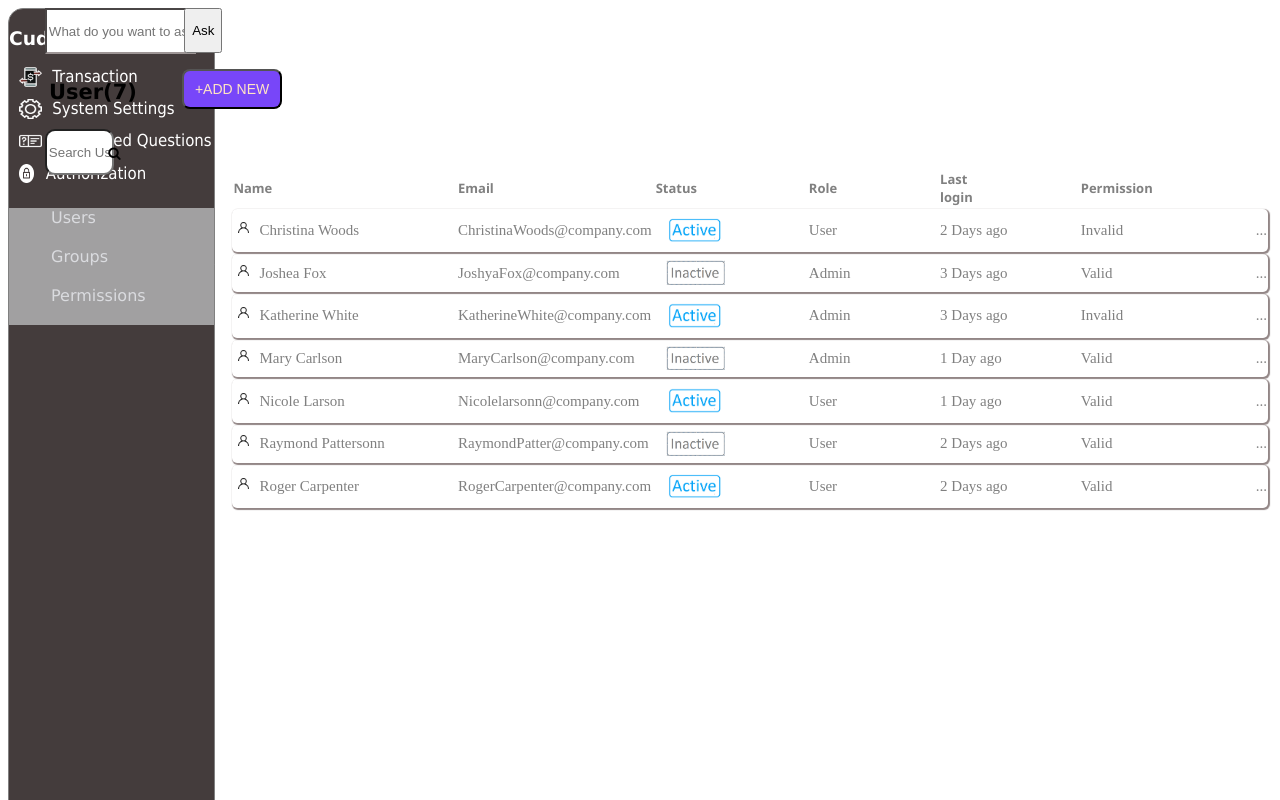
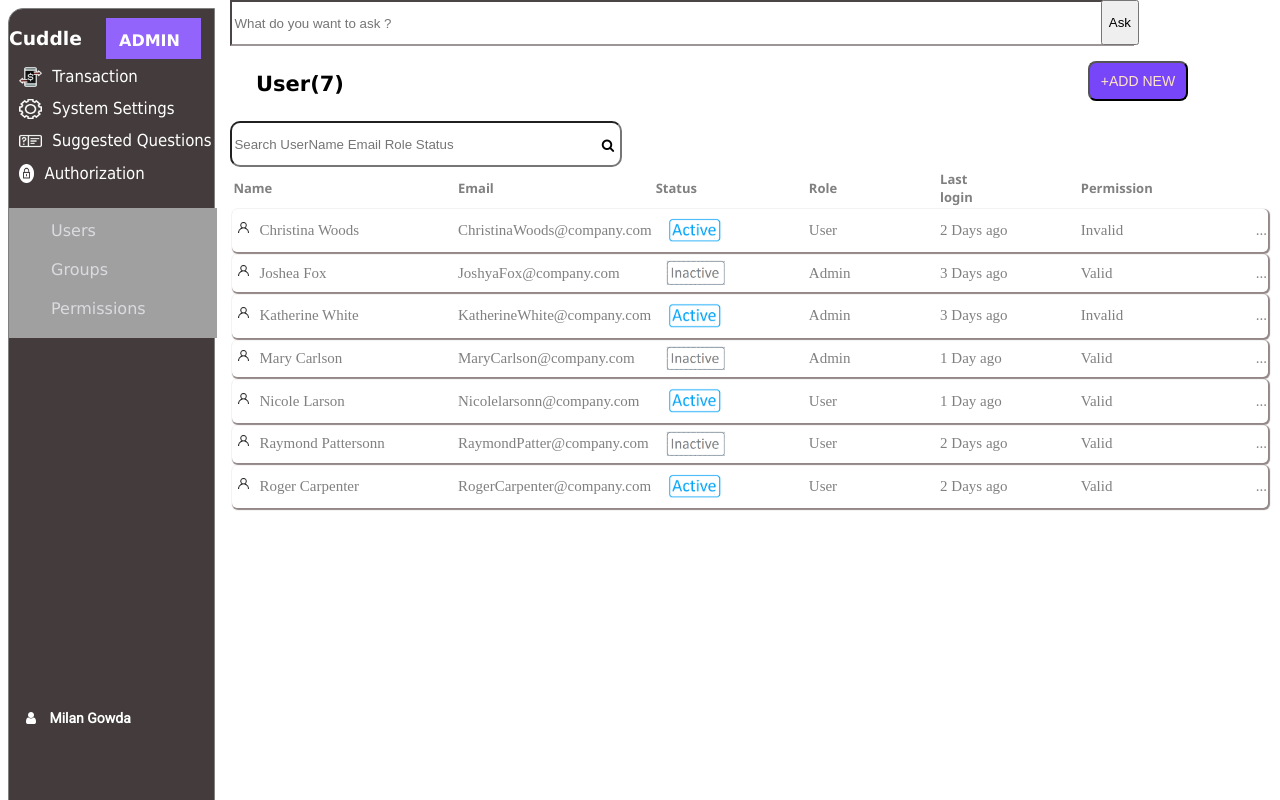
Before and after one commit to MIlanJP/UI-Basic, a plain HTML site: page index.html in a window 1280 px wide. Both pictures are taken after a click on the button "Authorization". Drawn offline with Linux system fonts and the light colour scheme.

Commit message:
Added Admin icOn at bottom of the side nav bar

```diff
--- a/index.html
+++ b/index.html
@@ -13,7 +13,8 @@
 
 <div class="side-vertical-bar" >
     <div class="vh">
-        <h3 class='name-of-cuddle'>Cuddle Admin</h3>
+        <h3 class='name-of-cuddle'>Cuddle</h3>
+        <h2 class='usertype' >ADMIN</h2>
         <div class="verical-nav-bar">
      <a class="v" href="#"><small><img class="navbar-icon" src="img/money-transfer.png" alt=""> Transaction</small></a>
      <a class="v" href="#"><small> <img  class="navbar-icon" src="img/gear.png" alt="">  System Settings</small></a>
@@ -24,9 +25,14 @@
         <a  class="drpdwn"  href="#" >Groups</a>
         <a  class="drpdwn"  href="#">Permissions</a>
     </div>
+    </div>
+    <h3 class="admin"  ><i class="fa fa-user" aria-hidden="true"></i> Milan Gowda</h3>
+    </div>
+</div>
 
-    </div>
-    </div>
+<button class='add-user' >+ADD NEW</button>
+
+<div class="search-button" >
     <h3 class='user-headings' >Hey</h3>
 
     <form action="">
@@ -38,16 +44,11 @@
     <input class="search" type="text" placeholder="Search UserName Email Role Status">
     <button type="submit" name="Ask" id="submitbutton"><i class="fa fa-search"></i></button>
 </form>
-
-<button class='add-user' >+ADD NEW</button>
-
-<div class="search-button"
-
-></div>
+</div>
 
 
 
-</div>
+
 
 <div class="table-block">
     <div id="table-for-user" >
--- a/style2.css
+++ b/style2.css
@@ -52,16 +52,24 @@
     padding-top: px;
     text-decoration: none;
     color: #DADBDF;
+    transition: 1s;
+    -webkit-transition:font-size .5s ease;
 
 }
 
 #vertical-nav-dropdown-auth-display a:hover {
     background-color:rgb(137, 208, 255);
     background-image: linear-gradient(rgb(251, 255, 0),rgb(255, 0, 212));
-    background-clip: content-box;
-    width:110%;
+
+    width:95%;
+    height: 150%;
     padding:10px;
+    margin-left: -10px;
     font-size: 110%;
     color:rgb(3, 3, 3);
     font-family: MV Boli ;
 }
+
+.vertical-nav-auth-dropdown  {
+text-align: left;
+}
--- a/styles.css
+++ b/styles.css
@@ -259,3 +259,40 @@ h3.user-headings {
     height: 100%;
     position: fixed;
 }
+.usertype {
+    top: 5px;
+    color: white;
+    position: fixed;
+    left: 106px;
+    background-color: #9264FB;
+    font-size: 16px;
+    padding: 13px;
+    width: 69px;
+    height: 15px;
+}
+.auth-drop-down {
+    margin-top: 10px;
+    top: 186px;
+    width: 81%;
+    padding-top: 13px;
+    background-color: #443C3C;
+}
+.auth-drop-down a {
+    background-color:linear-gradient(black, white);
+    padding: 0px;
+   margin-left: 0px;
+   border-left: 10px;
+}
+
+h3.admin {
+    position: relative;
+    color: white;
+    top: 358px;
+    left: 17px;
+    font-family: roboto;
+    font-size: 14px;
+}
+
+.fa-user{
+padding-right: 10px;
+}
```
